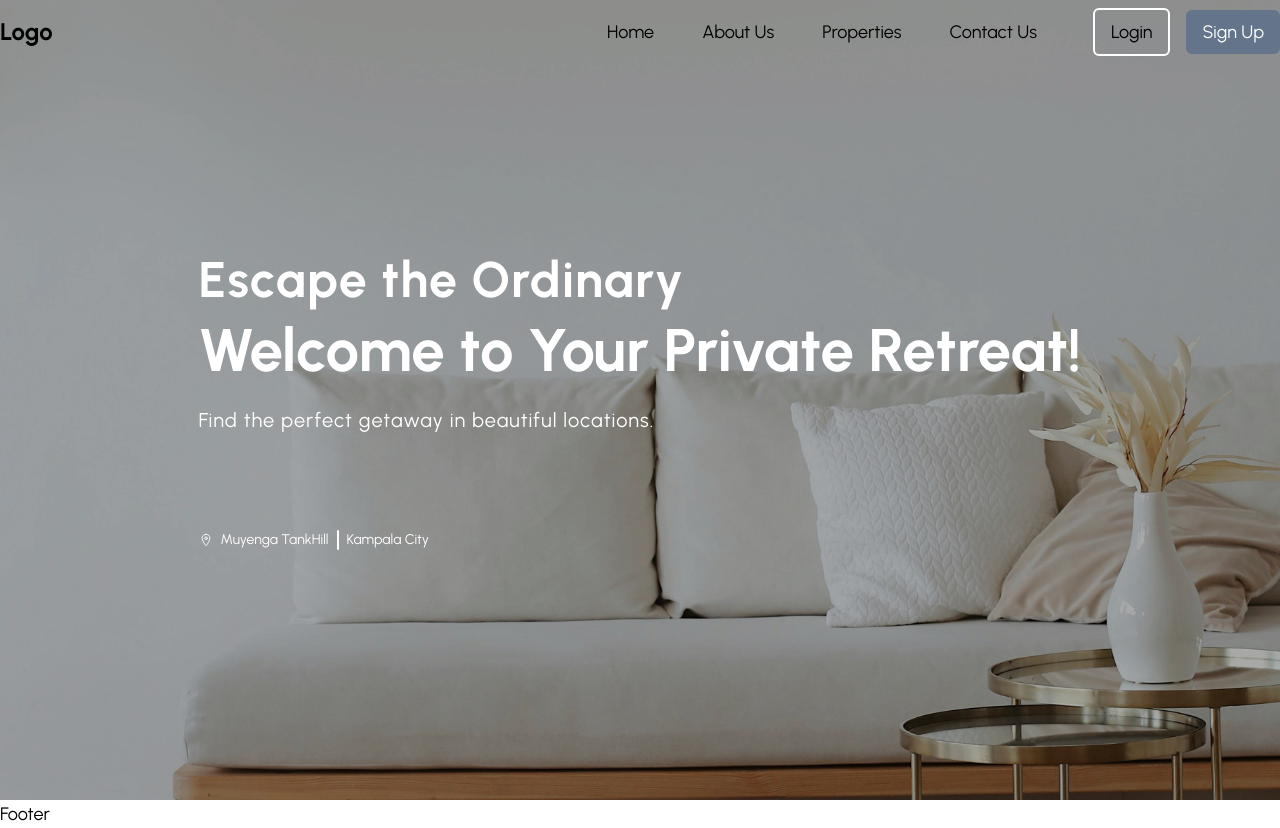
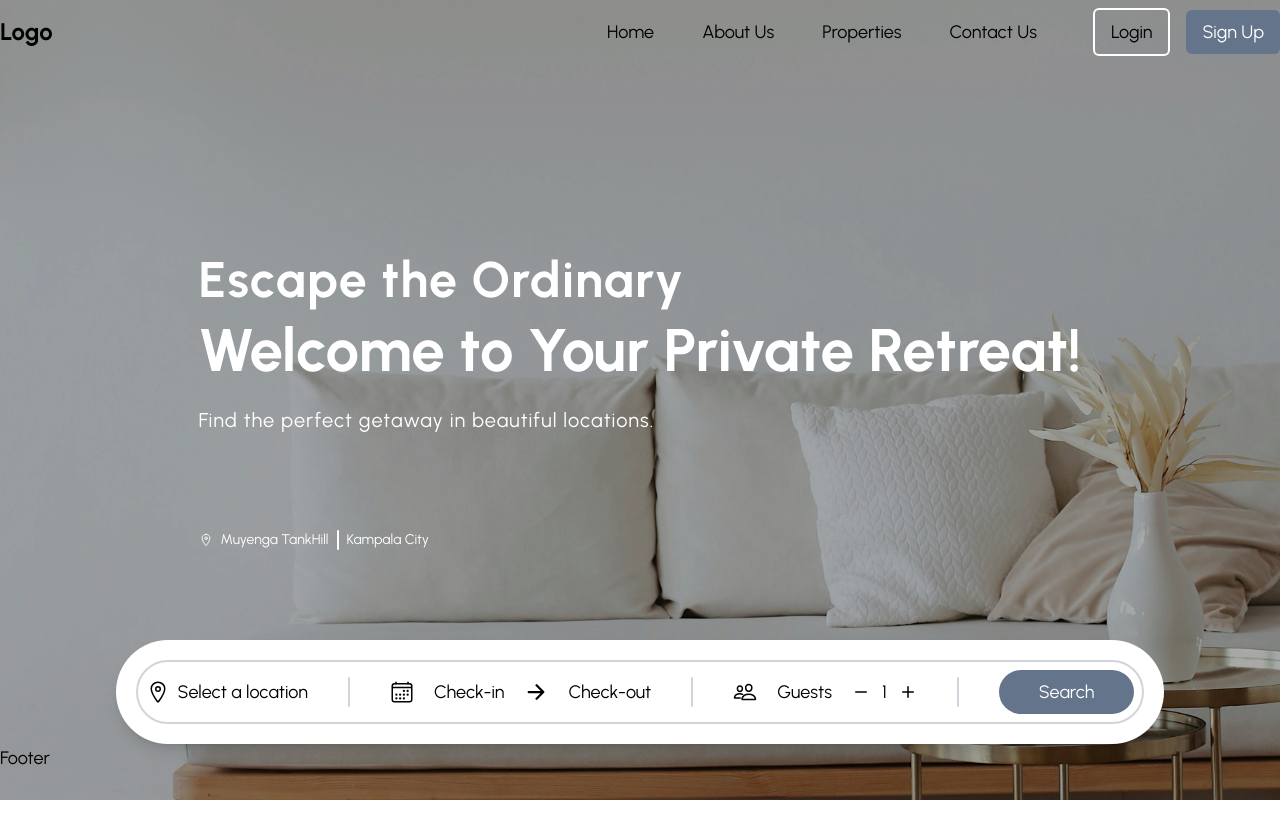
Before and after one commit to Orijadribo/vacation-rental, a React (Create React App) app in the folder frontend/: page / in a window 1280 px wide. After the commit the page ends 800 px from the top, so only its background shows below. Built offline with nearby package versions, Linux system fonts and the light colour scheme; the HTML template or start-up script is replaced by a standard one.

Commit message:
Search area

```diff
--- /dev/null
+++ b/frontend/src/components/Search.jsx
@@ -0,0 +1,48 @@
+import React from 'react';
+import {
+  IoArrowForward,
+  IoCalendarOutline,
+  IoLocationOutline,
+  IoPeopleOutline,
+} from 'react-icons/io5';
+import { FiMinus, FiPlus } from 'react-icons/fi';
+
+const Search = () => {
+  return (
+    <div className='-mt-40 z-20'>
+      <div className='flex flex-col items-center justify-center  '>
+        <div className='flex flex-col items-center justify-center bg-white w-fit rounded-full shadow-lg p-5'>
+          <div className='flex items-center justify-center gap-10 border-2 border-gray-300 rounded-full p-2'>
+            <div className='flex items-center justify-center gap-2'>
+              <IoLocationOutline size={24} />
+              <p>Select a location</p>
+            </div>
+            <div className='flex items-center justify-center w-[2px] h-[30px] rounded-full bg-gray-300'></div>
+            <div className='flex items-center justify-center gap-5'>
+              <IoCalendarOutline size={24} />
+              <h1>Check-in</h1>
+              <IoArrowForward size={24} />
+              <h1>Check-out</h1>
+            </div>
+            <div className='flex items-center justify-center w-[2px] h-[30px] rounded-full bg-gray-300'></div>
+            <div className='flex items-center justify-center gap-5'>
+              <IoPeopleOutline size={24} />
+              <p>Guests</p>
+              <div className='flex items-center justify-center gap-3'>
+                <FiMinus />
+                <p>1</p>
+                <FiPlus />
+              </div>
+            </div>
+            <div className='flex items-center justify-center w-[2px] h-[30px] rounded-full bg-gray-300'></div>
+            <div className='flex items-center justify-center gap-2'>
+              <button className='bg-slate-500 text-white px-10 py-2 rounded-full'>Search</button>
+            </div>
+          </div>
+        </div>
+      </div>
+    </div>
+  );
+};
+
+export default Search;
--- a/frontend/src/pages/Home.jsx
+++ b/frontend/src/pages/Home.jsx
@@ -1,10 +1,12 @@
 import React from 'react';
 import Banner from '../components/Banner';
+import Search from '../components/Search';
 
 const Home = () => {
   return (
     <div>
       <Banner />
+      <Search />
     </div>
   );
 };
```
